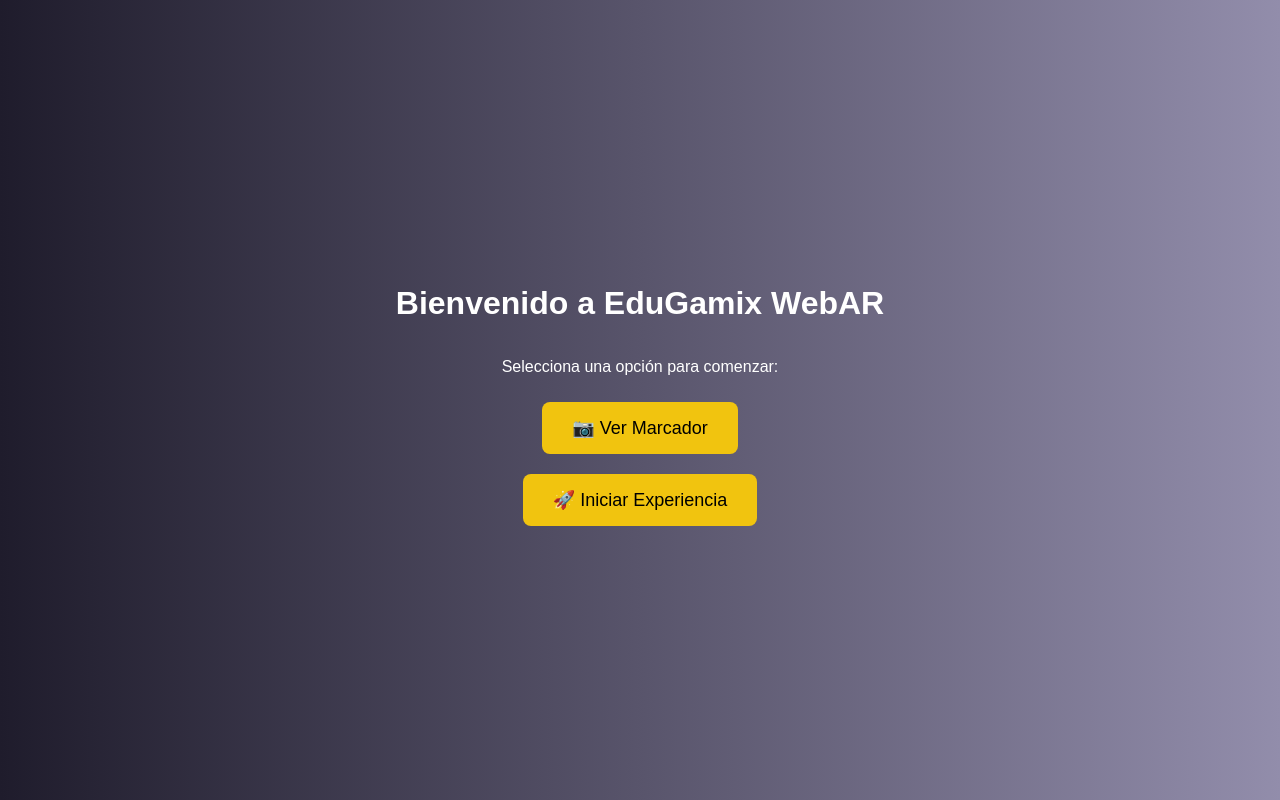
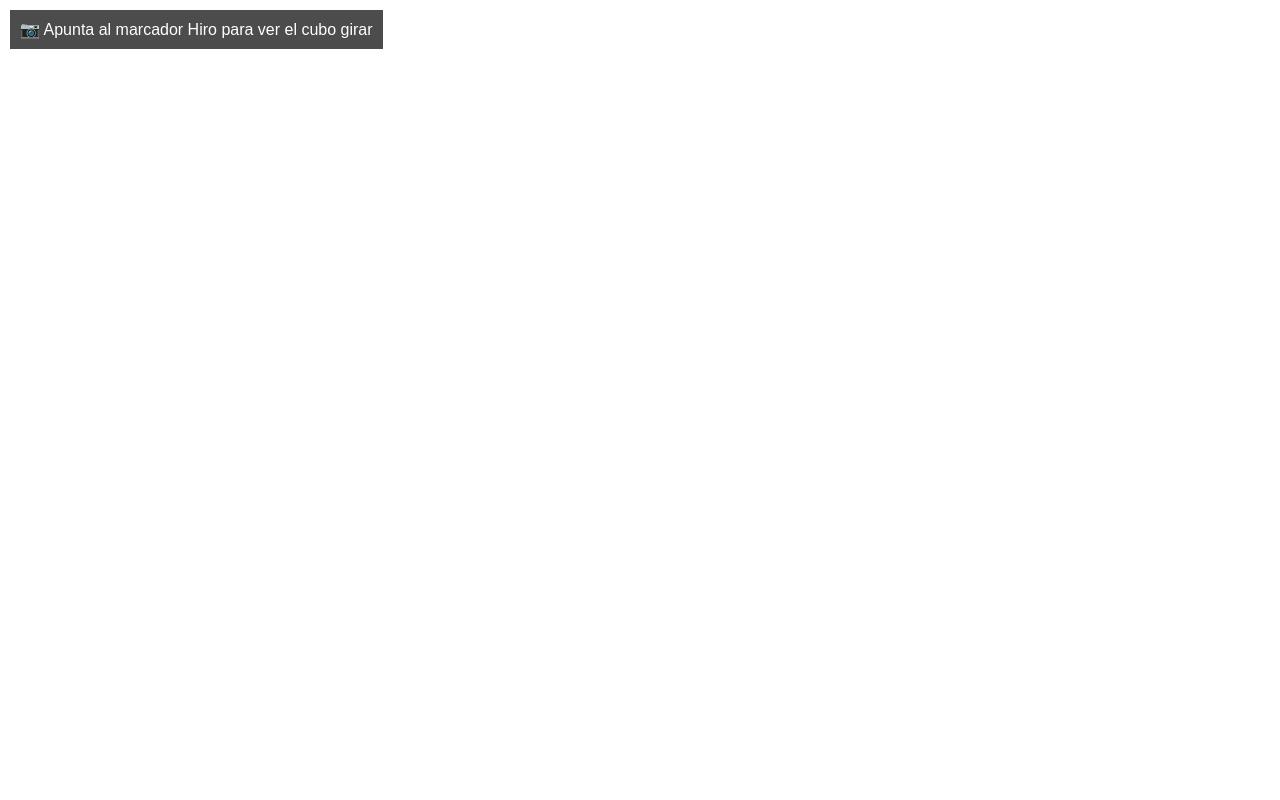
Before and after one commit to V-i-a-n-e-y/Figuras, a plain HTML site: page index.html in a window 1280 px wide. Drawn offline with Linux system fonts and the light colour scheme.

Commit message:
Add files via upload

```diff
--- a/index.html
+++ b/index.html
@@ -1,44 +1,36 @@
 <!DOCTYPE html>
-<html lang="es">
+<html>
   <head>
-  <meta charset="UTF-8" />
-  <title>EduGamix WebAR - Menú de Inicio</title>
+    <meta charset="utf-8" />
+    <title>Prueba Hiro Funcional</title>
+    <script src="https://aframe.io/releases/1.4.2/aframe.min.js"></script>
+    <script src="https://cdn.rawgit.com/jeromeetienne/ar.js/1.7.2/aframe/build/aframe-ar.min.js"></script>
     <style>
-    body {
-      margin: 0;
-      font-family: Arial, sans-serif;
-      background: linear-gradient(to right, #1f1c2c, #928dab);
+      body { margin: 0; overflow: hidden; }
+      #info {
+        position: absolute;
+        top: 10px;
+        left: 10px;
+        background: rgba(0, 0, 0, 0.7);
         color: white;
-      display: flex;
-      flex-direction: column;
-      align-items: center;
-      justify-content: center;
-      height: 100vh;
-      text-align: center;
-    }
-    h1 {
-      margin-bottom: 20px;
-    }
-    .btn {
-      padding: 15px 30px;
-      margin: 10px;
-      font-size: 18px;
-      border: none;
-      border-radius: 8px;
-      cursor: pointer;
-      background-color: #f1c40f;
-      color: #000;
-      transition: background-color 0.3s ease;
-    }
-    .btn:hover {
-      background-color: #f39c12;
+        font-family: sans-serif;
+        padding: 10px;
+        z-index: 100;
       }
     </style>
   </head>
   <body>
-  <h1>Bienvenido a EduGamix WebAR</h1>
-  <p>Selecciona una opción para comenzar:</p>
-  <button class="btn" onclick="location.href='index_marcador_hiro.html'">📷 Ver Marcador</button>
-  <button class="btn" onclick="location.href='index_figuras.html'">🚀 Iniciar Experiencia</button>
+    <div id="info">📷 Apunta al marcador Hiro para ver el cubo girar</div>
+    <a-scene embedded arjs>
+      <a-marker preset="hiro">
+        <a-box color="orange"
+               position="0 0.5 0"
+               rotation="0 45 0"
+               depth="1" height="1" width="1"
+               animation="property: rotation; to: 0 405 0; loop: true; dur: 4000">
+        </a-box>
+      </a-marker>
+      <a-entity camera></a-entity>
+    </a-scene>
   </body>
 </html>
```
Lines whose indentation alone changed are shown as unchanged.
